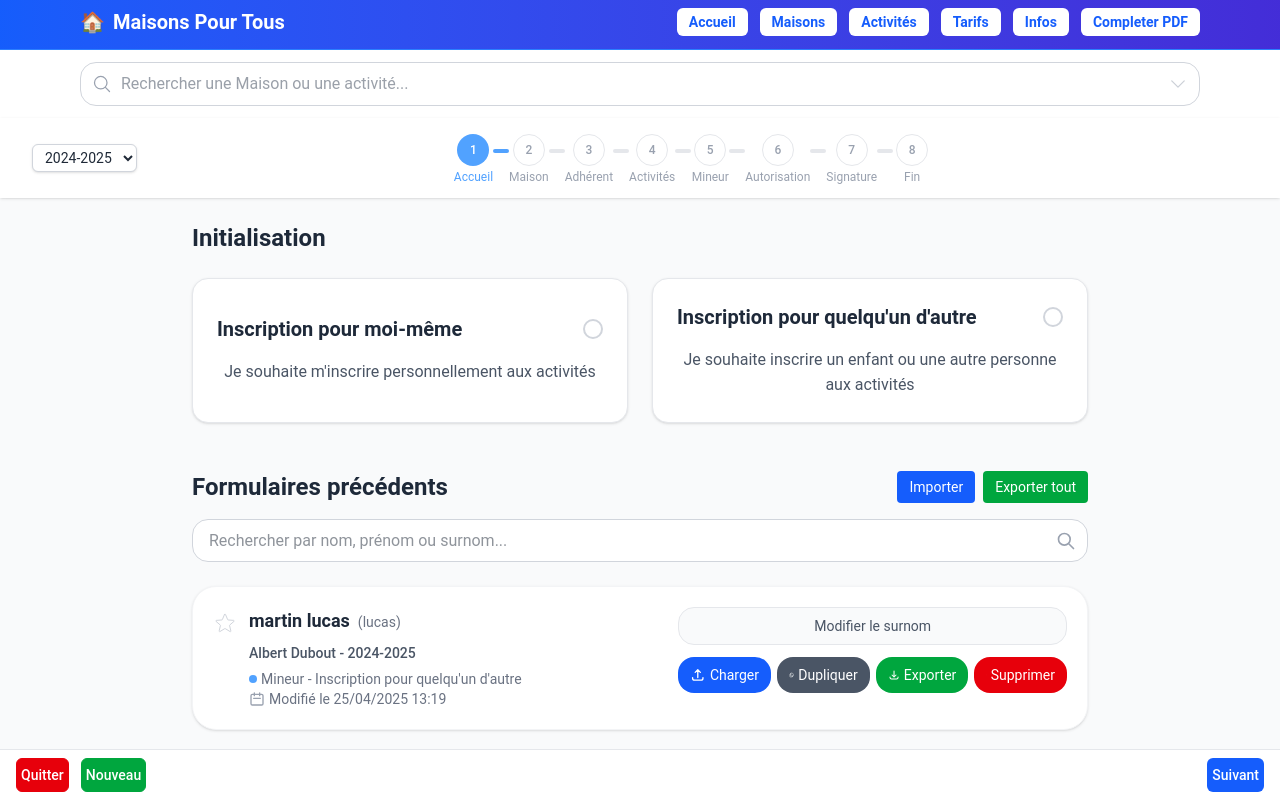
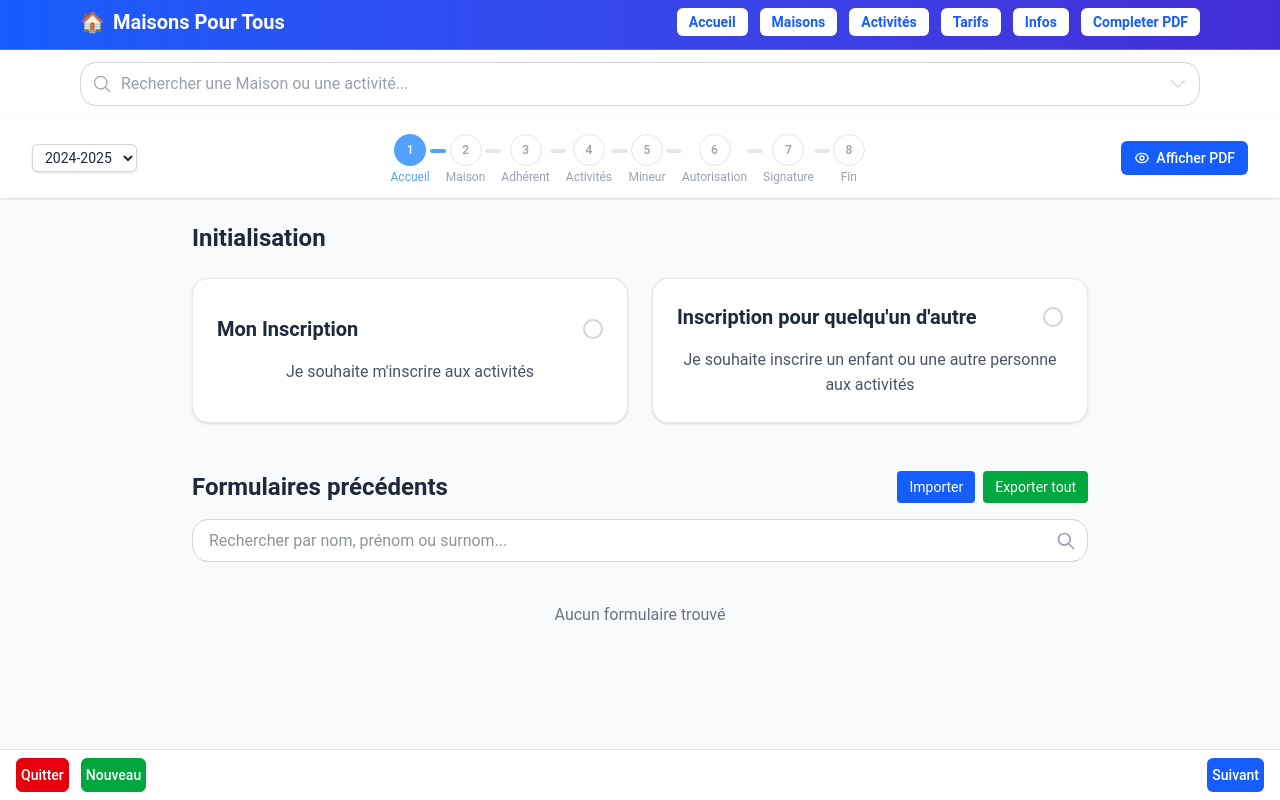
Before and after one commit to sthiefaine/montpellier-maisons-pour-tous, a Next.js app: page /completer-pdf/formulaire in a window 1280 px wide. Shown: the top 800 px of the page. Built offline with nearby package versions, Linux system fonts and the light colour scheme.

Commit message:
fix(spelling): edit various file for small edit

```diff
--- a/app/components/(client)/Form/CompleteForm.tsx
+++ b/app/components/(client)/Form/CompleteForm.tsx
@@ -251,7 +251,7 @@ export default function CompleteForm() {
         selectedYear={formData.saison}
         onYearChange={handleYearChange}
         seasons={seasons}
-        onShowPdfPreview={currentStep > 1 ? handleShowPdfPreview : undefined}
+        onShowPdfPreview={handleShowPdfPreview}
         currentStep={currentStep}
         setCurrentStep={setCurrentStep}
         formData={formData}
--- a/app/components/(client)/Form/SignatureCanvas.tsx
+++ b/app/components/(client)/Form/SignatureCanvas.tsx
@@ -243,6 +243,11 @@ export default function SignatureCanvas({ value, onChange }: SignatureCanvasProp
         {isDrawingMode && !isMobile && (
           <div className="text-sm text-gray-500 flex-1">Cliquez pour stopper le dessin</div>
         )}
+        {!isDrawingMode && !isMobile && (
+          <div className="text-sm text-gray-500 flex-1">
+            Cliquez pour dessiner
+          </div>
+        )}
         <button
           type="button"
           onClick={clearSignature}
--- a/app/components/(client)/Form/steps/AutorisationStep.tsx
+++ b/app/components/(client)/Form/steps/AutorisationStep.tsx
@@ -122,7 +122,7 @@ export default function AutorisationStep({ formData, setFormData }: Autorisation
                       htmlFor={`tel-habilitee-${idx}`}
                       className="absolute left-3 top-2 text-gray-500 transition-all duration-200 peer-placeholder-shown:text-base peer-placeholder-shown:top-2 peer-focus:-top-2 peer-focus:text-sm peer-focus:text-gray-500 peer-[&:not(:placeholder-shown)]:-top-2 peer-[&:not(:placeholder-shown)]:text-sm px-1 bg-white"
                     >
-                      Tél
+                      Téléphone
                     </label>
                   </div>
                 </div>
@@ -206,7 +206,7 @@ export default function AutorisationStep({ formData, setFormData }: Autorisation
                       htmlFor={`tel-accident-${idx}`}
                       className="absolute left-3 top-2 text-gray-500 transition-all duration-200 peer-placeholder-shown:text-base peer-placeholder-shown:top-2 peer-focus:-top-2 peer-focus:text-sm peer-focus:text-gray-500 peer-[&:not(:placeholder-shown)]:-top-2 peer-[&:not(:placeholder-shown)]:text-sm px-1 bg-white"
                     >
-                      Tél
+                      Téléphone
                     </label>
                   </div>
                 </div>
--- a/app/components/(client)/Form/steps/InitStep.tsx
+++ b/app/components/(client)/Form/steps/InitStep.tsx
@@ -37,14 +37,8 @@ export default function InitStep({ formData, setFormData, onNext }: InitStepProp
       return new Date(b.createdAt).getTime() - new Date(a.createdAt).getTime();
     });
 
-    const mockFormDataMineurWithCreatedAt = {
-      ...mockFormDataMineur,
-      createdAt: new Date().toISOString(),
-      updatedAt: new Date().toISOString(),
-    };
-
-    setPreviousForms([mockFormDataMineurWithCreatedAt]);
-    setFilteredForms([mockFormDataMineurWithCreatedAt]);
+    setPreviousForms(sortedForms);
+    setFilteredForms(sortedForms);
   }, []);
 
   useEffect(() => {
@@ -236,7 +230,7 @@ export default function InitStep({ formData, setFormData, onNext }: InitStepProp
             } bg-white p-6 rounded-lg border border-gray-200 shadow-sm`}
           >
             <div className="flex items-center justify-between mb-4">
-              <h2 className="text-xl font-semibold text-gray-800">Inscription pour moi-même</h2>
+              <h2 className="text-xl font-semibold text-gray-800">Mon Inscription</h2>
               <div
                 className={`w-5 h-5 rounded-full border-2 flex items-center justify-center ${
                   formData.formType === 'self' ? 'border-blue-500 bg-blue-500' : 'border-gray-300'
@@ -245,7 +239,7 @@ export default function InitStep({ formData, setFormData, onNext }: InitStepProp
                 {formData.formType === 'self' && <div className="w-2 h-2 rounded-full bg-white" />}
               </div>
             </div>
-            <p className="text-gray-600">Je souhaite m'inscrire personnellement aux activités</p>
+            <p className="text-gray-600">Je souhaite m'inscrire aux activités</p>
           </button>
 
           <button
--- a/data/formData.ts
+++ b/data/formData.ts
@@ -135,6 +135,7 @@ export const villes = [
   'Mauguio',
   'Mèze',
   'Montbazin',
+  'Montpellier',
   'Nîmes',
   'Perpignan',
   'Pérols',
```
